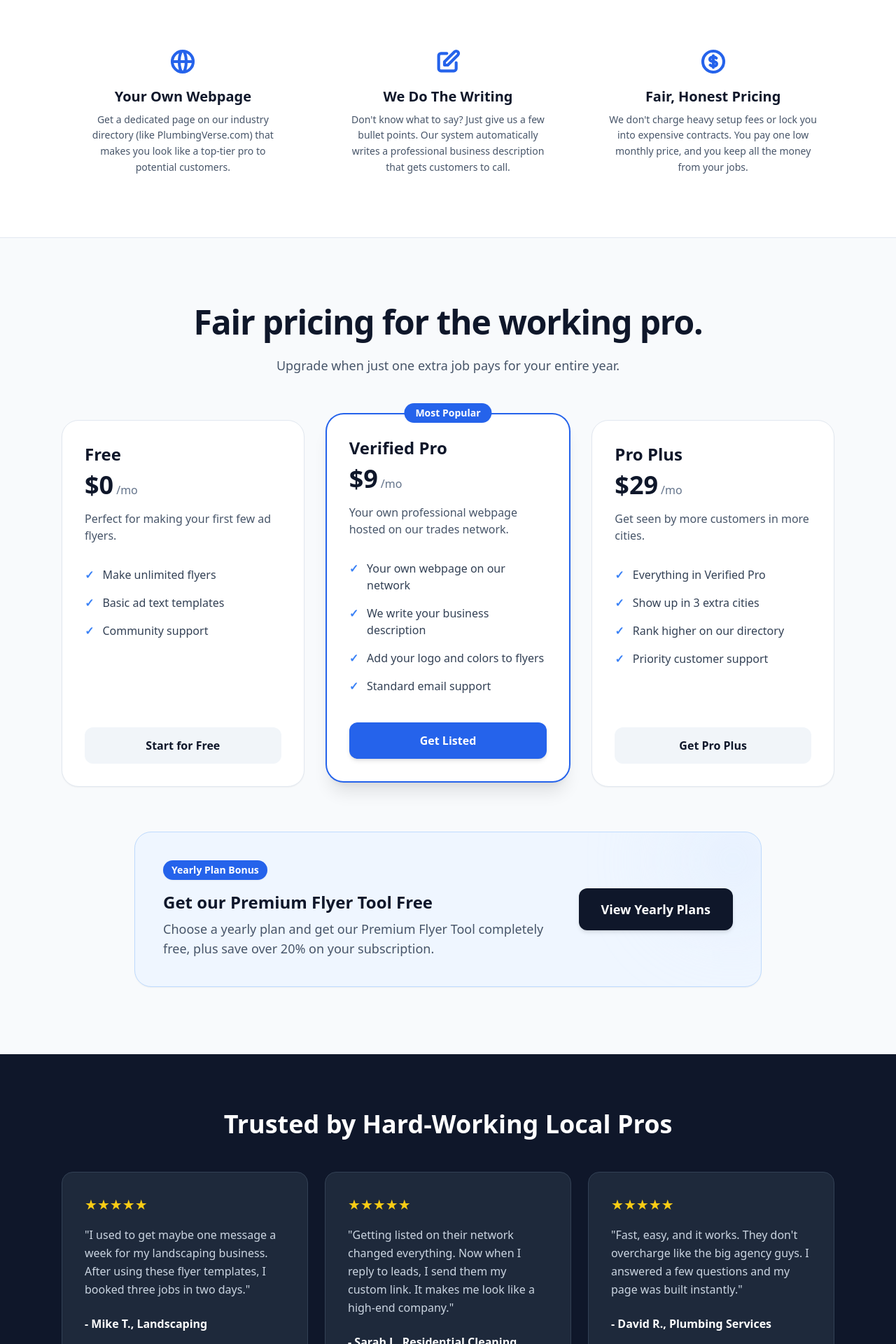
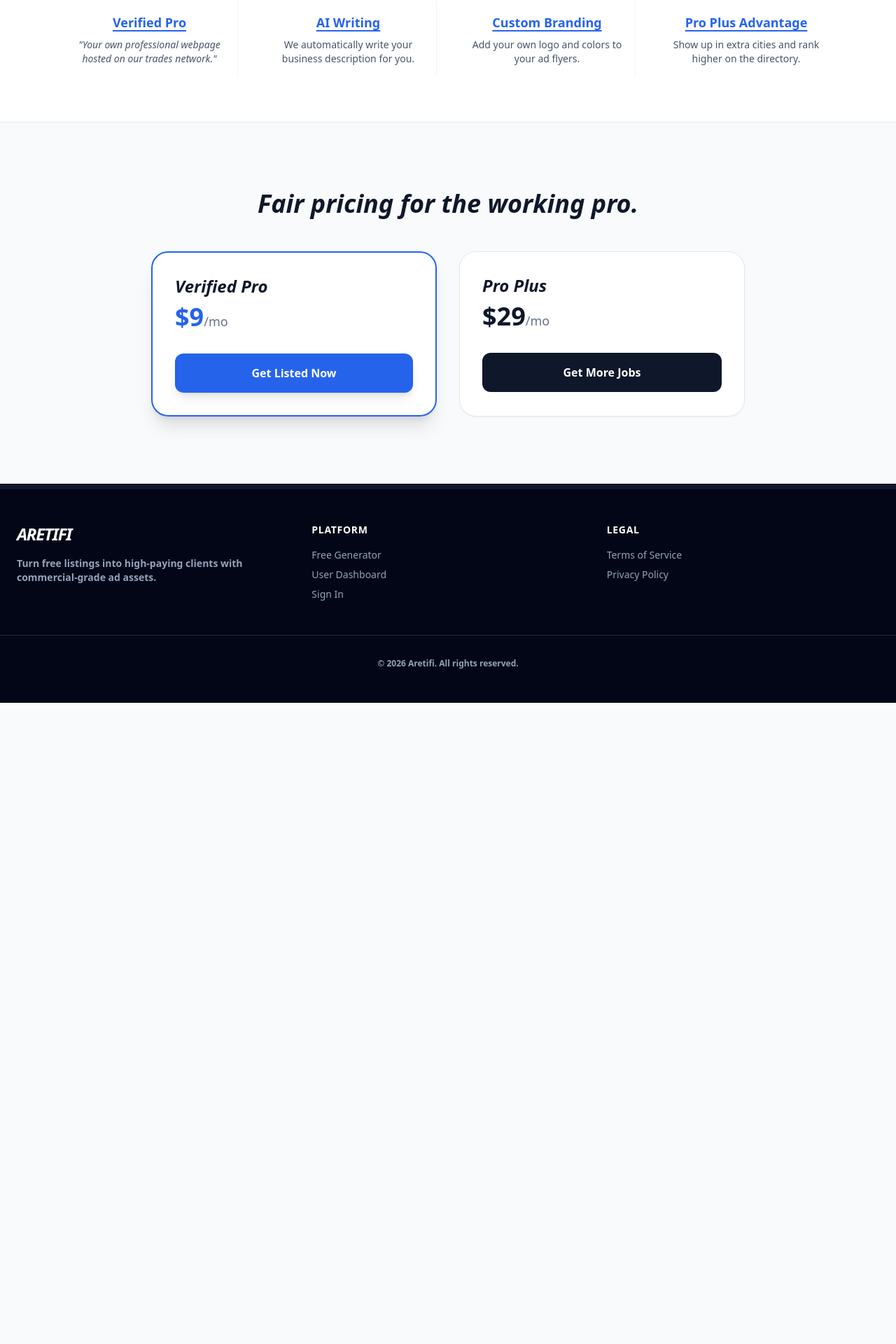
Before and after one commit to jakejmanley-collab/local-service-ads, a Next.js app: page / in a window 1280 px wide. Shown: the part 678-2598 px from the top of the page at 70% size. After the commit the page ends 1682 px from the top, so only its background shows below. Built offline with nearby package versions, Linux system fonts and the light colour scheme.

Commit message:
Update page.tsx

```diff
--- a/app/page.tsx
+++ b/app/page.tsx
@@ -13,186 +13,61 @@ export default function Home() {
           Look like a premium business. <br className="hidden md:block" />
           <span className="text-blue-600">Get more jobs.</span>
         </h1>
-        <p className="text-xl text-slate-600 mb-10 max-w-2xl mx-auto font-medium leading-relaxed">
-          Stop paying thousands to web designers. Answer a few questions, and our system instantly builds you a professional webpage on our trusted trades directory.
+        <p className="text-xl text-slate-600 mb-10 max-w-2xl mx-auto font-medium">
+          Stop overpaying for websites. Answer a few questions and our system builds you a professional webpage on our trades network instantly.
         </p>
         <div className="flex flex-col sm:flex-row justify-center gap-4">
-          <Link href="/preview" className="bg-blue-600 text-white px-8 py-4 rounded-xl font-bold text-lg hover:bg-blue-700 transition shadow-lg">
-            Create Free Ad Flyer
+          <Link href="/upgrade-offer" className="bg-blue-600 text-white px-8 py-4 rounded-xl font-bold text-lg hover:bg-blue-700 transition shadow-lg">
+            Get Your Webpage
           </Link>
-          <Link href="#pricing" className="bg-white text-slate-900 px-8 py-4 rounded-xl font-bold text-lg border border-slate-300 hover:bg-slate-100 transition shadow-sm">
-            View Fair Pricing
+          <Link href="/preview" className="bg-white text-slate-900 px-8 py-4 rounded-xl font-bold text-lg border border-slate-300 hover:bg-slate-100 transition shadow-sm">
+            Try Flyer Tool Free
           </Link>
         </div>
       </section>
 
-      {/* Proof Section (Plain English Features) */}
+      {/* Feature Grid - Mirrored from your Upgrade Page */}
       <section className="bg-white py-16 border-y border-slate-200">
         <div className="max-w-6xl mx-auto px-6">
-          <div className="grid md:grid-cols-3 gap-8 text-center">
-            <div className="p-6">
-              <div className="flex items-center justify-center gap-2 text-blue-600 mb-4">
-                <svg className="w-10 h-10" fill="none" stroke="currentColor" viewBox="0 0 24 24" xmlns="http://www.w3.org/2000/svg">
-                  <path strokeLinecap="round" strokeLinejoin="round" strokeWidth={2.5} d="M21 12a9 9 0 01-9 9m9-9a9 9 0 00-9-9m9 9H3m9 9a9 9 0 01-9-9m9 9c1.657 0 3-4.03 3-9s-1.343-9-3-9m0 18c-1.657 0-3-4.03-3-9s1.343-9 3-9m-9 9a9 9 0 019-9"></path>
-                </svg>
-              </div>
-              <h3 className="text-xl font-bold mb-2 text-slate-900">Your Own Webpage</h3>
-              <p className="text-slate-600 text-sm leading-relaxed">Get a dedicated page on our industry directory (like PlumbingVerse.com) that makes you look like a top-tier pro to potential customers.</p>
+          <div className="grid md:grid-cols-2 lg:grid-cols-4 gap-8 text-center">
+            <div className="p-4 border-r md:border-slate-100 last:border-0">
+              <div className="text-blue-600 font-bold text-lg mb-2 underline underline-offset-4 decoration-2">Verified Pro</div>
+              <p className="text-slate-600 text-sm italic">"Your own professional webpage hosted on our trades network."</p>
             </div>
-            <div className="p-6">
-              <div className="flex items-center justify-center gap-2 text-blue-600 mb-4">
-                <svg className="w-10 h-10" fill="none" stroke="currentColor" viewBox="0 0 24 24" xmlns="http://www.w3.org/2000/svg">
-                  <path strokeLinecap="round" strokeLinejoin="round" strokeWidth={2.5} d="M11 5H6a2 2 0 00-2 2v11a2 2 0 002 2h11a2 2 0 002-2v-5m-1.414-9.414a2 2 0 112.828 2.828L11.828 15H9v-2.828l8.586-8.586z"></path>
-                </svg>
-              </div>
-              <h3 className="text-xl font-bold mb-2 text-slate-900">We Do The Writing</h3>
-              <p className="text-slate-600 text-sm leading-relaxed">Don't know what to say? Just give us a few bullet points. Our system automatically writes a professional business description that gets customers to call.</p>
+            <div className="p-4 border-r md:border-slate-100 last:border-0">
+              <div className="text-blue-600 font-bold text-lg mb-2 underline underline-offset-4 decoration-2">AI Writing</div>
+              <p className="text-slate-600 text-sm">We automatically write your business description for you.</p>
             </div>
-            <div className="p-6">
-              <div className="flex items-center justify-center gap-2 text-blue-600 mb-4">
-                <svg className="w-10 h-10" fill="none" stroke="currentColor" viewBox="0 0 24 24" xmlns="http://www.w3.org/2000/svg">
-                  <path strokeLinecap="round" strokeLinejoin="round" strokeWidth={2.5} d="M12 8c-1.657 0-3 .895-3 2s1.343 2 3 2 3 .895 3 2-1.343 2-3 2m0-8c1.11 0 2.08.402 2.599 1M12 8V7m0 1v8m0 0v1m0-1c-1.11 0-2.08-.402-2.599-1M21 12a9 9 0 11-18 0 9 9 0 0118 0z"></path>
-                </svg>
-              </div>
-              <h3 className="text-xl font-bold mb-2 text-slate-900">Fair, Honest Pricing</h3>
-              <p className="text-slate-600 text-sm leading-relaxed">We don't charge heavy setup fees or lock you into expensive contracts. You pay one low monthly price, and you keep all the money from your jobs.</p>
+            <div className="p-4 border-r md:border-slate-100 last:border-0">
+              <div className="text-blue-600 font-bold text-lg mb-2 underline underline-offset-4 decoration-2">Custom Branding</div>
+              <p className="text-slate-600 text-sm">Add your own logo and colors to your ad flyers.</p>
+            </div>
+            <div className="p-4">
+              <div className="text-blue-600 font-bold text-lg mb-2 underline underline-offset-4 decoration-2">Pro Plus Advantage</div>
+              <p className="text-slate-600 text-sm">Show up in extra cities and rank higher on the directory.</p>
             </div>
           </div>
         </div>
       </section>
 
-      {/* Pricing Section */}
-      <section id="pricing" className="py-24 bg-slate-50">
-        <div className="max-w-6xl mx-auto px-6">
-          <h2 className="text-4xl md:text-5xl font-bold text-center tracking-tight mb-6 text-slate-900">
-            Fair pricing for the working pro.
-          </h2>
-          <p className="text-lg text-slate-600 mb-16 max-w-2xl mx-auto text-center">
-            Upgrade when just one extra job pays for your entire year.
-          </p>
-
-          <div className="grid md:grid-cols-3 gap-8 text-left mb-16">
-
-            {/* Free Tier */}
-            <div className="bg-white rounded-3xl p-8 flex flex-col transition-all border border-slate-200 shadow-sm">
-              <h3 className="text-2xl font-semibold mb-2 text-slate-900">Free</h3>
-              <div className="flex items-baseline gap-1 mb-4">
-                <span className="text-4xl font-bold text-slate-900">$0</span>
-                <span className="text-slate-500 font-medium">/mo</span>
-              </div>
-              <p className="text-slate-600 mb-8 min-h-[3rem]">
-                Perfect for making your first few ad flyers.
-              </p>
-              <ul className="space-y-4 mb-10 flex-grow text-slate-700">
-                <li className="flex items-start"><span className="mr-3 text-blue-500 font-bold">✓</span> Make unlimited flyers</li>
-                <li className="flex items-start"><span className="mr-3 text-blue-500 font-bold">✓</span> Basic ad text templates</li>
-                <li className="flex items-start"><span className="mr-3 text-blue-500 font-bold">✓</span> Community support</li>
-              </ul>
-              <Link href="/preview" className="block w-full py-3.5 rounded-xl font-semibold text-center transition-colors bg-slate-100 text-slate-900 hover:bg-slate-200">
-                Start for Free
-              </Link>
+      {/* Pricing Teaser */}
+      <section className="py-24 bg-slate-50">
+        <div className="max-w-4xl mx-auto px-6 text-center">
+          <h2 className="text-4xl font-bold mb-12 italic">Fair pricing for the working pro.</h2>
+          <div className="grid md:grid-cols-2 gap-8 text-left">
+            <div className="bg-white p-8 rounded-3xl border-2 border-blue-600 shadow-xl">
+              <h3 className="text-2xl font-bold italic">Verified Pro</h3>
+              <p className="text-4xl font-bold mt-2 text-blue-600">$9<span className="text-lg text-slate-500 font-normal">/mo</span></p>
+              <Link href="/upgrade-offer" className="mt-8 block w-full bg-blue-600 text-white py-4 rounded-xl text-center font-bold shadow-lg hover:bg-blue-700 transition">Get Listed Now</Link>
             </div>
-
-            {/* Verified Pro Tier */}
-            <div className="bg-white rounded-3xl p-8 flex flex-col transition-all ring-2 ring-blue-600 shadow-xl relative md:-translate-y-2">
-              <span className="absolute -top-4 left-1/2 -translate-x-1/2 bg-blue-600 text-white px-4 py-1 text-sm font-semibold rounded-full w-max">
-                Most Popular
-              </span>
-              <h3 className="text-2xl font-semibold mb-2 text-slate-900">Verified Pro</h3>
-              <div className="flex items-baseline gap-1 mb-4">
-                <span className="text-4xl font-bold text-slate-900">$9</span>
-                <span className="text-slate-500 font-medium">/mo</span>
-              </div>
-              <p className="text-slate-600 mb-8 min-h-[3rem]">
-                Your own professional webpage hosted on our trades network.
-              </p>
-              <ul className="space-y-4 mb-10 flex-grow text-slate-700">
-                <li className="flex items-start"><span className="mr-3 text-blue-500 font-bold">✓</span> Your own webpage on our network</li>
-                <li className="flex items-start"><span className="mr-3 text-blue-500 font-bold">✓</span> We write your business description</li>
-                <li className="flex items-start"><span className="mr-3 text-blue-500 font-bold">✓</span> Add your logo and colors to flyers</li>
-                <li className="flex items-start"><span className="mr-3 text-blue-500 font-bold">✓</span> Standard email support</li>
-              </ul>
-              <Link href="/upgrade-offer" className="block w-full py-3.5 rounded-xl font-semibold text-center transition-colors bg-blue-600 text-white hover:bg-blue-700 shadow-md">
-                Get Listed
-              </Link>
-            </div>
-
-            {/* Pro Plus Tier */}
-            <div className="bg-white rounded-3xl p-8 flex flex-col transition-all border border-slate-200 shadow-sm">
-              <h3 className="text-2xl font-semibold mb-2 text-slate-900">Pro Plus</h3>
-              <div className="flex items-baseline gap-1 mb-4">
-                <span className="text-4xl font-bold text-slate-900">$29</span>
-                <span className="text-slate-500 font-medium">/mo</span>
-              </div>
-              <p className="text-slate-600 mb-8 min-h-[3rem]">
-                Get seen by more customers in more cities.
-              </p>
-              <ul className="space-y-4 mb-10 flex-grow text-slate-700">
-                <li className="flex items-start"><span className="mr-3 text-blue-500 font-bold">✓</span> Everything in Verified Pro</li>
-                <li className="flex items-start"><span className="mr-3 text-blue-500 font-bold">✓</span> Show up in 3 extra cities</li>
-                <li className="flex items-start"><span className="mr-3 text-blue-500 font-bold">✓</span> Rank higher on our directory</li>
-                <li className="flex items-start"><span className="mr-3 text-blue-500 font-bold">✓</span> Priority customer support</li>
-              </ul>
-              <Link href="/upgrade-offer" className="block w-full py-3.5 rounded-xl font-semibold text-center transition-colors bg-slate-100 text-slate-900 hover:bg-slate-200">
-                Get Pro Plus
-              </Link>
-            </div>
-
-          </div>
-
-          {/* Annual Bonus Offer Banner */}
-          <div className="bg-blue-50 border border-blue-200 rounded-3xl p-8 md:p-10 flex flex-col md:flex-row items-center justify-between gap-8 max-w-4xl mx-auto shadow-sm relative overflow-hidden">
-            <div className="absolute -right-10 -top-10 w-40 h-40 bg-blue-100 rounded-full blur-3xl opacity-50"></div>
-
-            <div className="text-left flex-1 relative z-10">
-              <div className="inline-block bg-blue-600 text-white font-bold px-3 py-1 rounded-full text-sm mb-4 shadow-sm">
-                Yearly Plan Bonus
-              </div>
-              <h3 className="text-2xl font-bold text-slate-900 mb-2">
-                Get our Premium Flyer Tool Free
-              </h3>
-              <p className="text-slate-600 text-lg">
-                Choose a yearly plan and get our Premium Flyer Tool completely free, plus save over 20% on your subscription.
-              </p>
-            </div>
-
-            <div className="flex-shrink-0 w-full md:w-auto relative z-10">
-              <Link
-                href="/upgrade-offer"
-                className="bg-slate-900 text-white font-semibold py-4 px-8 rounded-xl hover:bg-slate-800 transition-colors shadow-md block text-center text-lg w-full md:w-auto"
-              >
-                View Yearly Plans
-              </Link>
-            </div>
-          </div>
-
-        </div>
-      </section>
-
-      {/* Reviews Section */}
-      <section className="bg-slate-900 text-white py-20">
-        <div className="max-w-6xl mx-auto px-6">
-          <h2 className="text-3xl md:text-4xl font-bold text-center mb-12">Trusted by Hard-Working Local Pros</h2>
-          <div className="grid md:grid-cols-3 gap-6">
-            <div className="bg-slate-800 p-8 rounded-2xl shadow-sm border border-slate-700">
-              <div className="text-yellow-400 mb-4 text-xl">★★★★★</div>
-              <p className="text-slate-300 mb-6 font-medium leading-relaxed">"I used to get maybe one message a week for my landscaping business. After using these flyer templates, I booked three jobs in two days."</p>
-              <div className="font-bold text-white">- Mike T., Landscaping</div>
-            </div>
-            <div className="bg-slate-800 p-8 rounded-2xl shadow-sm border border-slate-700">
-              <div className="text-yellow-400 mb-4 text-xl">★★★★★</div>
-              <p className="text-slate-300 mb-6 font-medium leading-relaxed">"Getting listed on their network changed everything. Now when I reply to leads, I send them my custom link. It makes me look like a high-end company."</p>
-              <div className="font-bold text-white">- Sarah J., Residential Cleaning</div>
-            </div>
-            <div className="bg-slate-800 p-8 rounded-2xl shadow-sm border border-slate-700">
-              <div className="text-yellow-400 mb-4 text-xl">★★★★★</div>
-              <p className="text-slate-300 mb-6 font-medium leading-relaxed">"Fast, easy, and it works. They don't overcharge like the big agency guys. I answered a few questions and my page was built instantly."</p>
-              <div className="font-bold text-white">- David R., Plumbing Services</div>
+            <div className="bg-white p-8 rounded-3xl border border-slate-200 shadow-sm">
+              <h3 className="text-2xl font-bold italic">Pro Plus</h3>
+              <p className="text-4xl font-bold mt-2 text-slate-900">$29<span className="text-lg text-slate-500 font-normal">/mo</span></p>
+              <Link href="/upgrade-offer" className="mt-8 block w-full bg-slate-900 text-white py-4 rounded-xl text-center font-bold hover:bg-slate-800 transition">Get More Jobs</Link>
             </div>
           </div>
         </div>
       </section>
-
     </main>
   );
 }
```
